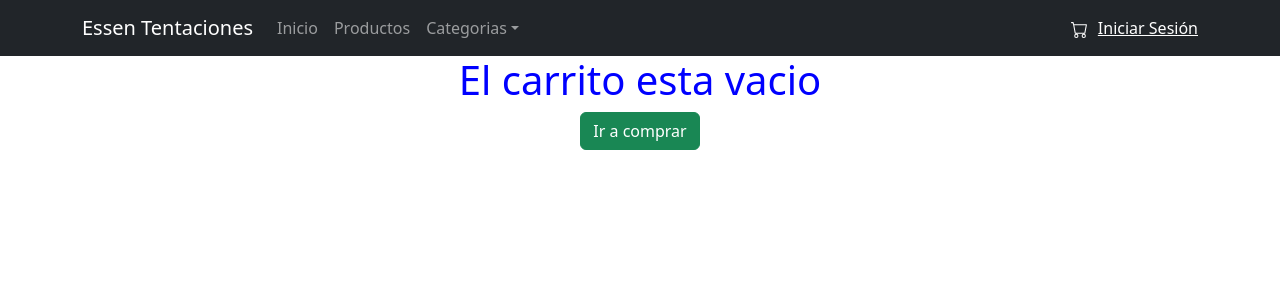
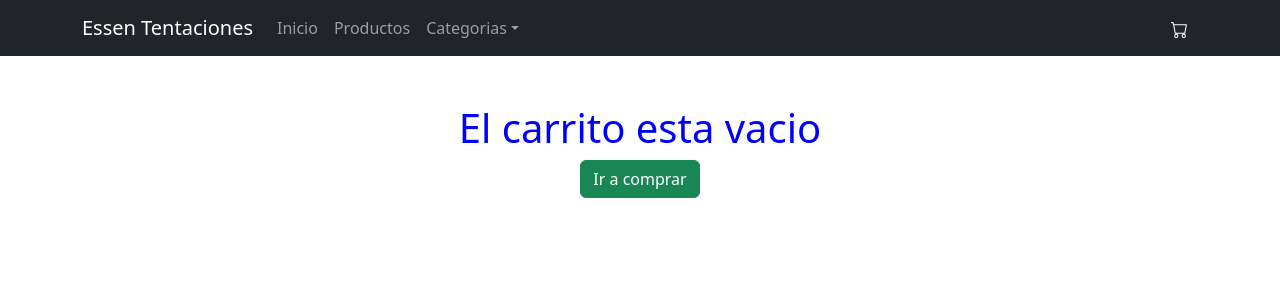
Before and after one commit to sejama/react_essen_tentaciones, a React (Create React App) app: page /Cart in a window 1280 px wide. Shown: the top 300 px of the page. Built offline with nearby package versions, Linux system fonts and the light colour scheme.

Commit message:
Desafio 13 Proyecto Final

```diff
--- a/src/componentes/ButtonAdd.js
+++ b/src/componentes/ButtonAdd.js
@@ -15,7 +15,6 @@ function ButtonAdd({total,item}){
             denyButtonText: `Seguir comprando`,
             cancelButtonText: `Cancelar`
           }).then((result) => {
-            /* Read more about isConfirmed, isDenied below */
             if (result.isConfirmed) {
               Swal.fire('Confirmar', '', 'success')
               addItem(item,total);
--- a/src/componentes/Cart.js
+++ b/src/componentes/Cart.js
@@ -7,12 +7,9 @@ import { collection, addDoc} from "firebase/firestore";
 import db from "../services/firebase";
 import { useForm } from "react-hook-form";
 
-
-
 export default function Cart() {
   const { cart, removeItem, clear } = useCartContext();
   const { register, getValues } = useForm();
-  //https://react-hook-form.com/api/useformcontext
   let total = 0, num = 0;
 
   async function sendOrder(){
@@ -29,9 +26,9 @@ export default function Cart() {
   }
 
   return (
-    <>
+     <div className="main container mx-auto mt-5">
       {cart.length === 0 ?
-        <div style={{display: 'flex', flexDirection: 'column',  justifyContent:'center', alignItems:'center'}}>
+        <div className="main container mx-auto mt-5" style={{display: 'flex', flexDirection: 'column',  justifyContent:'center', alignItems:'center'}}>
                 <div>
                   <h1 style={{color: 'blue'}}>El carrito esta vacio</h1>
                 </div>
@@ -41,7 +38,7 @@ export default function Cart() {
                 </div>
         </div>
         :
-        <>
+        <div className="main container mx-auto mt-5">
         <div style={{display: 'flex',  justifyContent:'center', alignItems:'center'}}>
                 <h1 style={{color: 'blue'}}>El carrito tiene {cart.length} Elemento</h1>
         </div>
@@ -81,7 +78,7 @@ export default function Cart() {
           </Table>
           <h5>Total: $ {parseFloat(total).toFixed(2)}</h5>
           <Button variant="danger" onClick={() => { clear() }}>Vaciar Carrito</Button>
-          <div>1
+          <div>
             <form>
             <input {...register("firstName", { required: true, maxLength: 20 })} placeholder="First name" />
             <input {...register("lastName", { required: true, maxLength: 20 })} placeholder="Last name" />
@@ -91,8 +88,8 @@ export default function Cart() {
             </form>
           </div>
           <Button variant="success" onClick={sendOrder}>Confirmar Compra</Button>
-        </>
+        </div>
       }
-    </>
+    </div>
   )
 }
--- a/src/componentes/CartContext.js
+++ b/src/componentes/CartContext.js
@@ -8,21 +8,7 @@ export const CartProvider = ({children}) => {
     const [cart, setCart] = useState([]);
     console.log("Carrito", cart)
 
-    /*function addItem(item, quantity){ // agregar cierta cantidad de un ítem al carrito
-        let newCart;
-        let product = cart.find(product => product.id === item.id);
-        if (product) {
-            product.quantity += quantity;
-            newCart =[...cart];
-        }else{
-            product = {...item, quantity: quantity};
-            newCart = [...cart, product];
-        }
-        setCart(newCart);
-    }
-*/
-
-    function addItem(item, quantity) {
+    function addItem(item, quantity) { //agregar item al cart
         if(isInCart(item)){
             setCart(cart.map(product => {
                 return product.id === item.id ? { ...product, quantity: product.quantity + quantity } : product
--- a/src/componentes/ItemDetail.js
+++ b/src/componentes/ItemDetail.js
@@ -4,7 +4,7 @@ import ItemCount from './ItemCount'
 
 export default function ItemDetail({dato}) {
   return (
-    <>
+    <div className="main container mx-auto mt-5">
         <h1>Item Datail del {dato.title}</h1>
         <h3>Descripción: {dato.description}</h3>
         <Image src={dato.pictureUrl} alt="Image" />
@@ -12,6 +12,6 @@ export default function ItemDetail({dato}) {
         <p>Cantidad Minima: {dato.min}</p>
         <p>Stock Disponible: {dato.stock}</p>
         <ItemCount item={dato}/>
-    </>
+    </div>
   )
 }
--- a/src/componentes/ItemListContainer.js
+++ b/src/componentes/ItemListContainer.js
@@ -47,7 +47,7 @@ function ItemListContainer({nombre}){
 
     }, [parametro])
     return (
-        <>
+        <div className="main container mx-auto mt-5">
             <div style={{display: 'flex',  justifyContent:'center', alignItems:'center'}}>
                 <h1 style={{color: 'blue'}}>{nombre}</h1>
             </div>
@@ -59,7 +59,7 @@ function ItemListContainer({nombre}){
                     <DotSpinner size={50} speed={0.5} color="black" />
                 </div>
             }
-        </>
+        </div>
     );
 }
 
--- a/src/componentes/NavBar.js
+++ b/src/componentes/NavBar.js
@@ -31,12 +31,9 @@ function NavBar(){
                     </NavDropdown>
                 </Nav>
                 <Navbar.Toggle />
-                <Navbar.Collapse className="justify-content-end">
+                <Nav className="justify-content-end">
                     <Link to="/Cart"><CartWidget /></Link>
-                    <Navbar.Text>
-                        <Link to="#login">Iniciar Sesión</Link>
-                    </Navbar.Text>
-                </Navbar.Collapse>
+                </Nav>
             </Container>
         </Navbar>
     </>
```
Also changed, not shown: src/componentes/Register.js (deleted).
